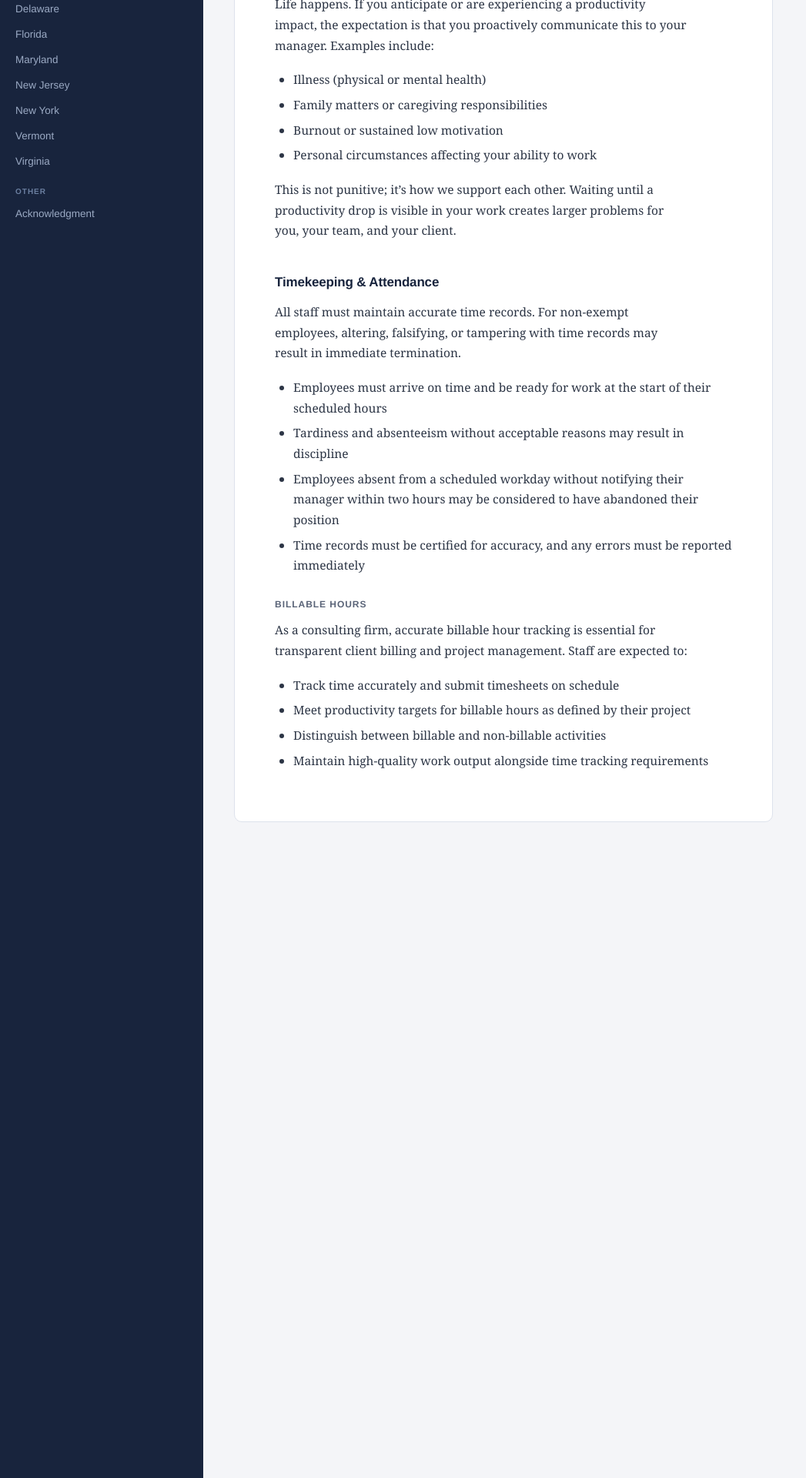
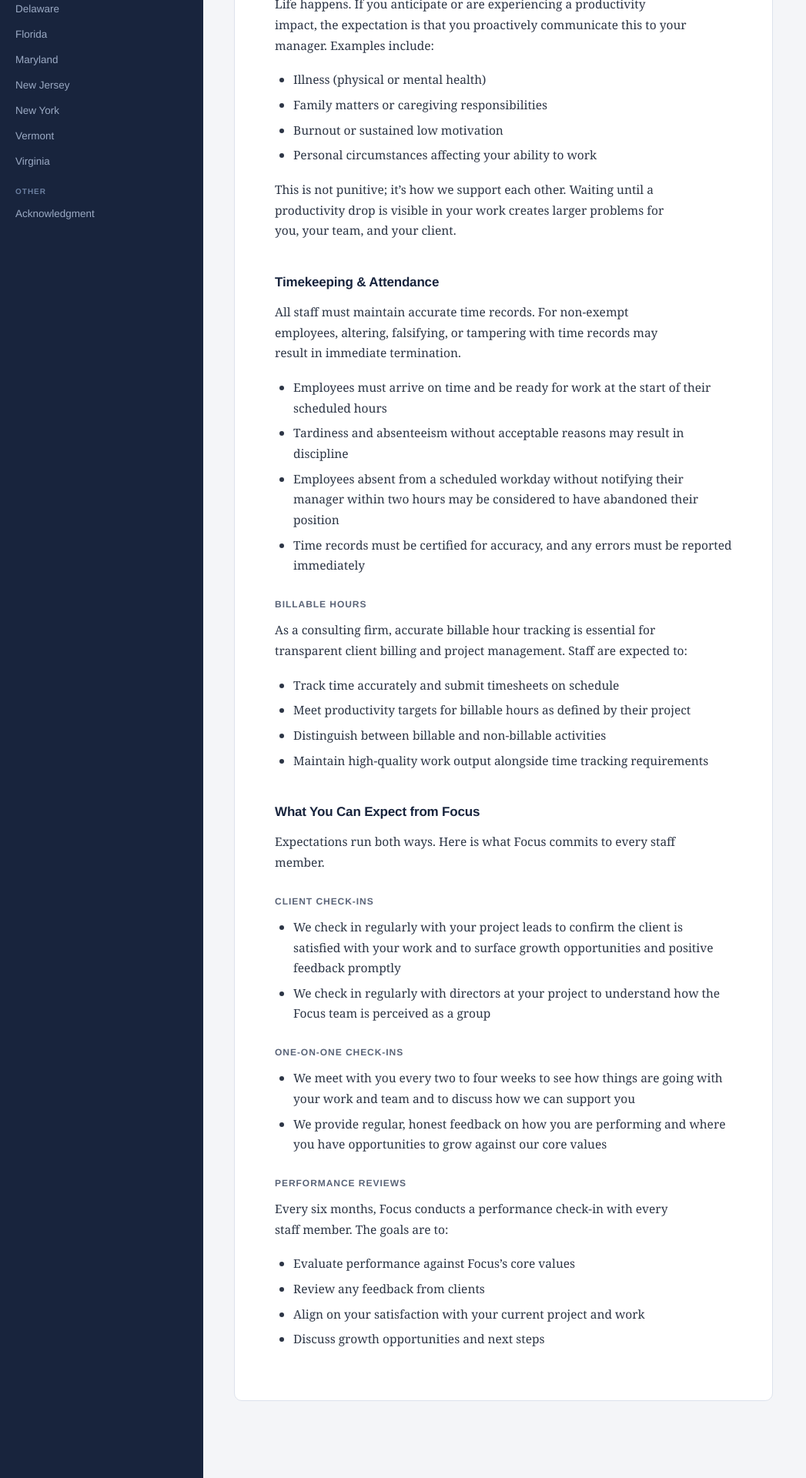
Before and after one commit to focusconsulting/focus-handbook, a Jekyll site: the page built from pages/performance.md, in a window 1280 px wide. Shown: the part 1594-3514 px from the top of the page at 77% size, without its empty margins (0-1047 px from the left). Built offline with Jekyll 4.4.1, drawn with Linux system fonts in a browser that asks for light colours; our own code applies the rules of GitHub Pages for plain Markdown files.

Commit message:
Integrate expectations doc into handbook
Expanded availability notice tiers (from Google Doc) into how-we-work.md
as a structured table replacing the brief bullet. Added reciprocal
'What you can expect from Focus' section to performance.md covering
client check-ins, 1:1s, and performance reviews.

Co-Authored-By: Claude Sonnet 4.6 <noreply@anthropic.com>

```diff
--- a/pages/performance.md
+++ b/pages/performance.md
@@ -64,3 +64,26 @@ As a consulting firm, accurate billable hour tracking is essential for transpare
 - Meet productivity targets for billable hours as defined by their project
 - Distinguish between billable and non-billable activities
 - Maintain high-quality work output alongside time tracking requirements
+
+## What You Can Expect from Focus
+
+Expectations run both ways. Here is what Focus commits to every staff member.
+
+### Client Check-Ins
+
+- We check in regularly with your project leads to confirm the client is satisfied with your work and to surface growth opportunities and positive feedback promptly
+- We check in regularly with directors at your project to understand how the Focus team is perceived as a group
+
+### One-on-One Check-Ins
+
+- We meet with you every two to four weeks to see how things are going with your work and team and to discuss how we can support you
+- We provide regular, honest feedback on how you are performing and where you have opportunities to grow against our core values
+
+### Performance Reviews
+
+Every six months, Focus conducts a performance check-in with every staff member. The goals are to:
+
+- Evaluate performance against Focus's core values
+- Review any feedback from clients
+- Align on your satisfaction with your current project and work
+- Discuss growth opportunities and next steps
```
Also changed, not shown: pages/how-we-work.md (+15 -1 lines).
